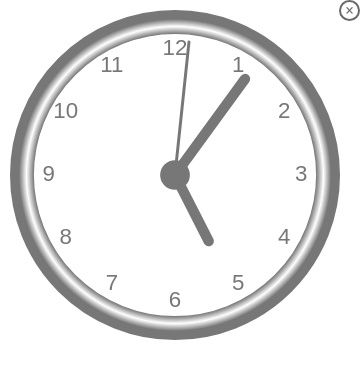
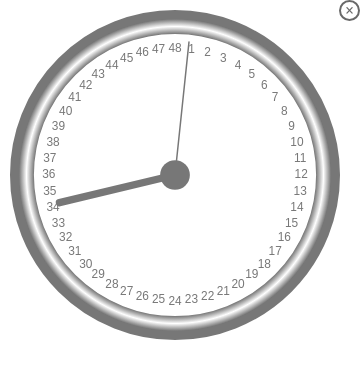
Before and after one commit to xwizard102/electron-clock, an Electron app: page index.html in a window 360 px wide. Drawn offline with Linux system fonts and the light colour scheme.

Commit message:
modify numbers to 48 hours system modify hours hand length & thickness modify seconds hand thickness remove minutes hand (no longer needed)

```diff
--- a/index.html
+++ b/index.html
@@ -92,12 +92,12 @@
     function drawNumbers(ctx, radius) {
       var ang;
       var num;
-      ctx.font = radius*0.15 + "px arial";
+      ctx.font = radius*0.08 + "px arial";
       ctx.textBaseline="middle";
       ctx.textAlign="center";
 
-      for(num= 1; num < 13; num++){
-          ang = num * Math.PI / 6;
+      for(num= 1; num < 49; num++){
+          ang = num * Math.PI / 24;
           ctx.rotate(ang);
           ctx.translate(0, -radius*0.85);
           ctx.rotate(-ang);
@@ -115,15 +115,15 @@
     var minute = now.getMinutes();
     var second = now.getSeconds();
     //hour
-    hour=hour%12;
-    hour=(hour*Math.PI/6)+(minute*Math.PI/(6*60))+(second*Math.PI/(360*60));
-    drawHand(ctx, hour, radius*0.5, radius*0.07);
-    //minute
-    minute=(minute*Math.PI/30)+(second*Math.PI/(30*60));
-    drawHand(ctx, minute, radius*0.8, radius*0.07);
+    // hour=hour%12;
+    hour=(hour*Math.PI/12)+(minute*Math.PI/(2*6*60))+(second*Math.PI/(2*360*60));
+    drawHand(ctx, hour, radius*0.8, radius*0.05);
+    // //minute
+    // minute=(minute*Math.PI/30)+(second*Math.PI/(30*60));
+    // drawHand(ctx, minute, radius*0.8, radius*0.07);
     // second
     second=(second*Math.PI/30);
-    drawHand(ctx, second, radius*0.9, radius*0.02);
+    drawHand(ctx, second, radius*0.9, radius*0.01);
 }
 
 function drawHand(ctx, pos, length, width) {
```
